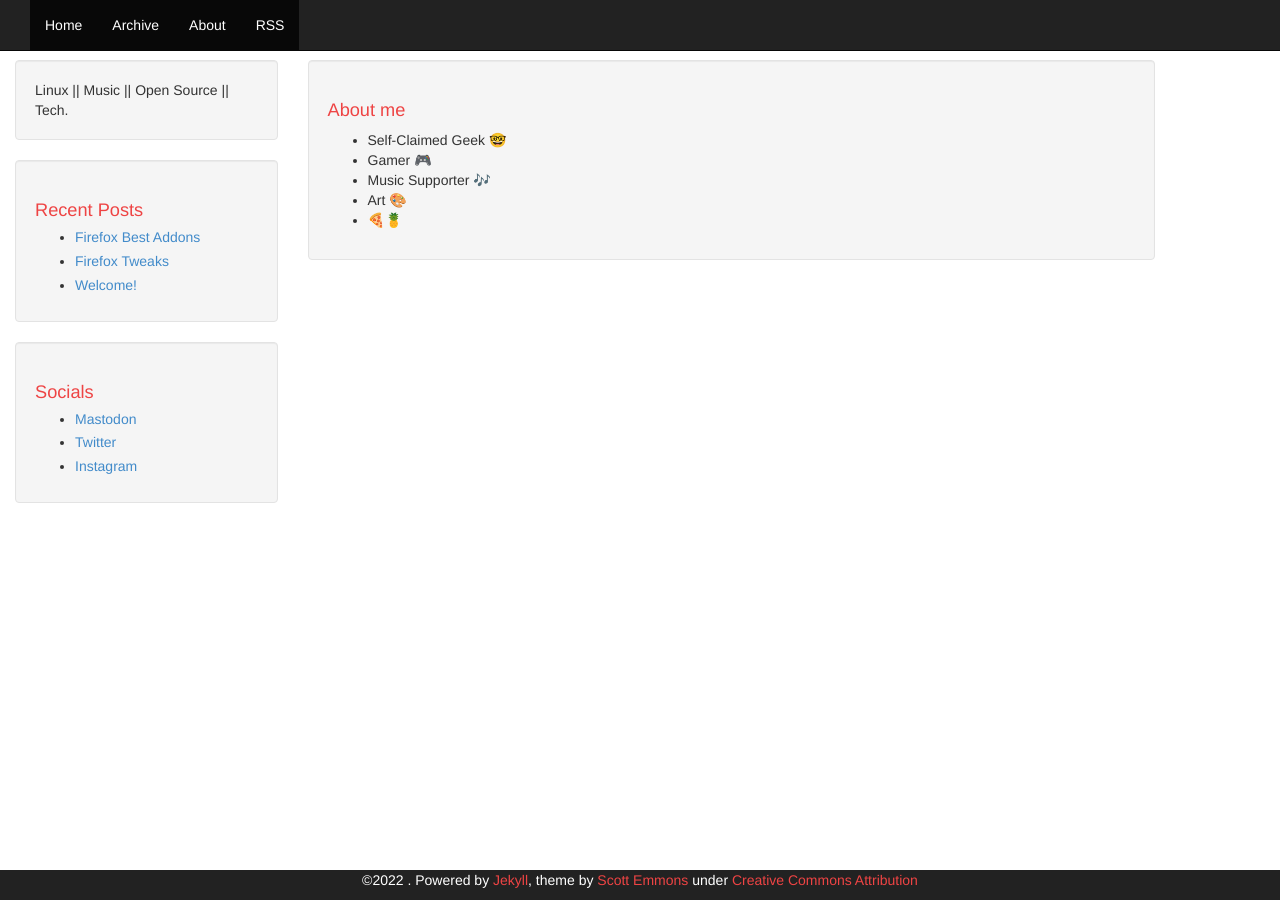
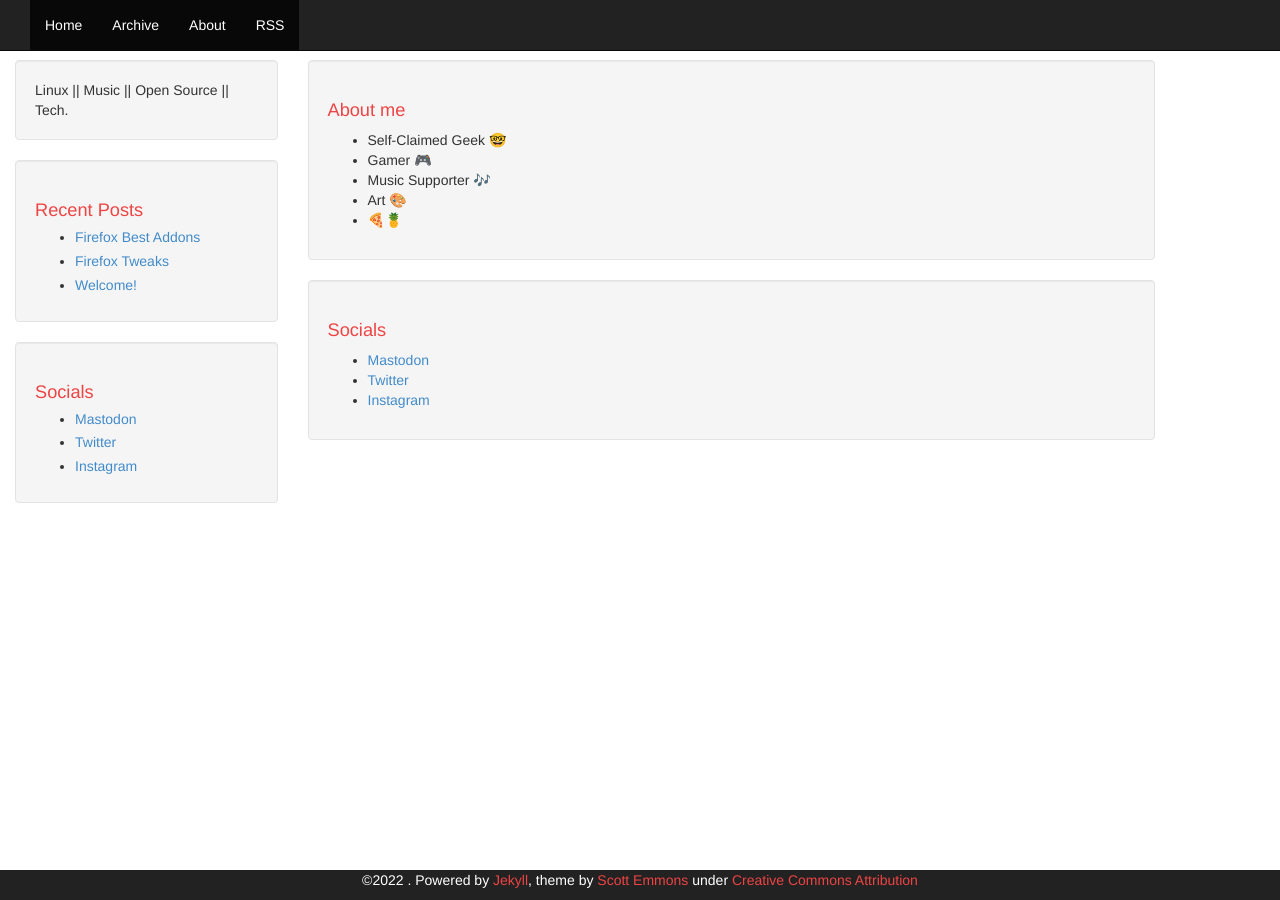
Before and after one commit to marekpistorius/blog.github.io, a Jekyll site: the page built from about.html, in a window 1280 px wide. Built offline with Jekyll 4.4.1, drawn with Linux system fonts in a browser that asks for light colours.

Commit message:
Update about.html

```diff
--- a/about.html
+++ b/about.html
@@ -12,3 +12,7 @@ layout: default
     <li> 🍕🍍</li>
     </ul>
 </div>
+
+<div class="well">
+  {% include links-list.html %}
+</div>
```
